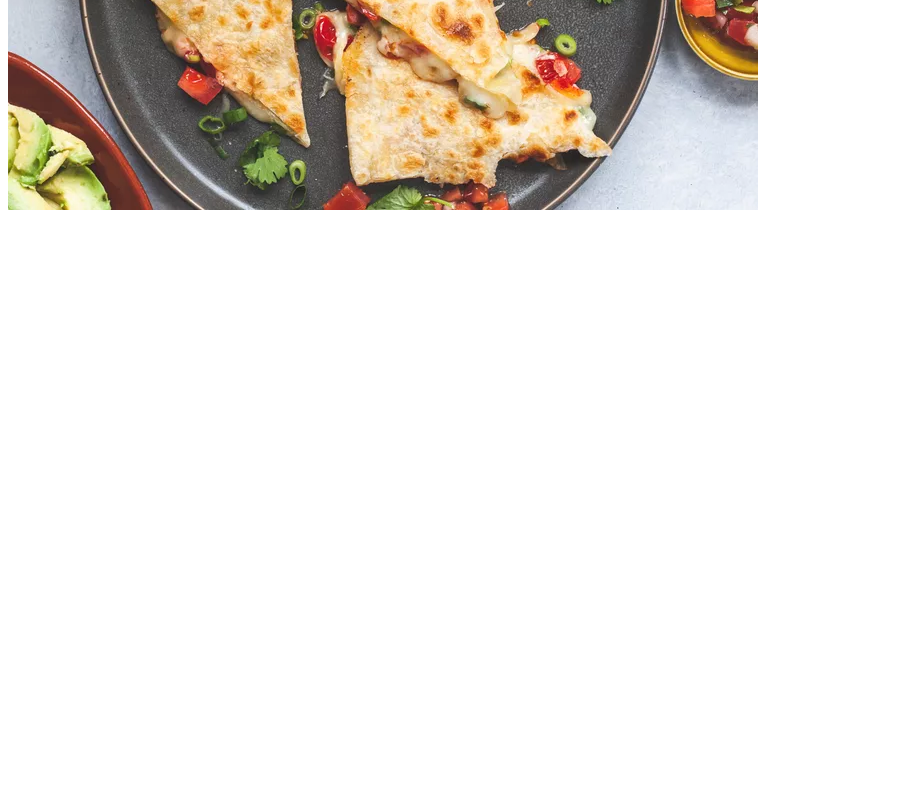
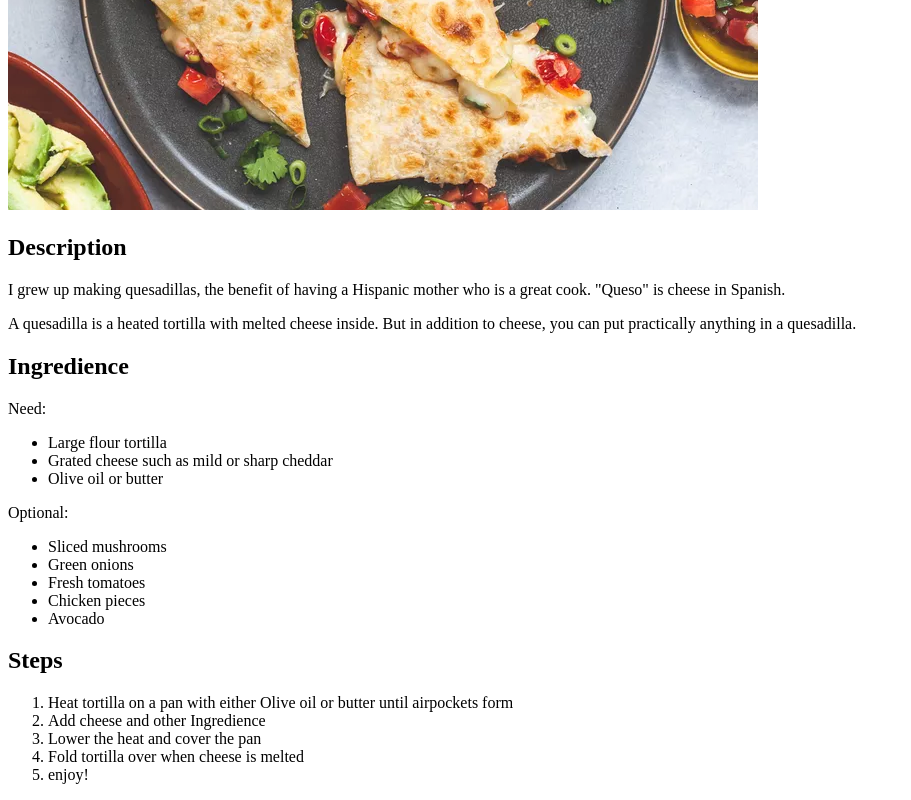
Before and after one commit to littlesharko1/Recepies, a plain HTML site: page recipes/quessadilla.html in a window 1280 px wide. Shown: the part 370-1170 px from the top of the page, without its empty margins (0-911 px from the left). Before the commit the page ends 800 px from the top, so only its background shows below. Drawn offline with Linux system fonts and the light colour scheme.

Commit message:
completed 2nd recipe and fixed issue with index list

```diff
--- a/recipes/quessadilla.html
+++ b/recipes/quessadilla.html
@@ -8,5 +8,31 @@
 <body>
   <h1>Quessadillas</h1>
   <img src="../images/quesadilla.webp" alt="Quessadillas">
+  <h2>Description</h2>
+  <p>I grew up making quesadillas, the benefit of having a Hispanic mother who is a great cook. "Queso" is cheese in Spanish.</p>
+  <p>A quesadilla is a heated tortilla with melted cheese inside. But in addition to cheese, you can put practically anything in a quesadilla.</p>
+  <h2>Ingredience</h2>
+  <p>Need:</p>
+  <ul>
+    <li>Large flour tortilla</li>
+    <li>Grated cheese such as mild or sharp cheddar</li>
+    <li>Olive oil or butter</li>
+  </ul>
+  <p>Optional:</p>
+  <ul>
+    <li>Sliced mushrooms</li>
+    <li>Green onions</li>
+    <li>Fresh tomatoes</li>
+    <li>Chicken pieces</li>
+    <li>Avocado</li>
+  </ul>
+  <h2>Steps</h2>
+  <ol>
+    <li>Heat tortilla on a pan with either Olive oil or butter until airpockets form</li>
+    <li>Add cheese and other Ingredience</li>
+    <li>Lower the heat and cover the pan</li>
+    <li>Fold tortilla over when cheese is melted</li>
+    <li>enjoy!</li>
+  </ol>
 </body>
 </html>
```
Also changed, not shown: index.html (+2 -2 lines).
